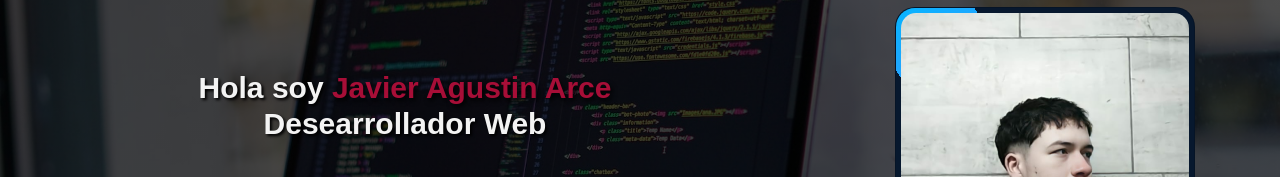
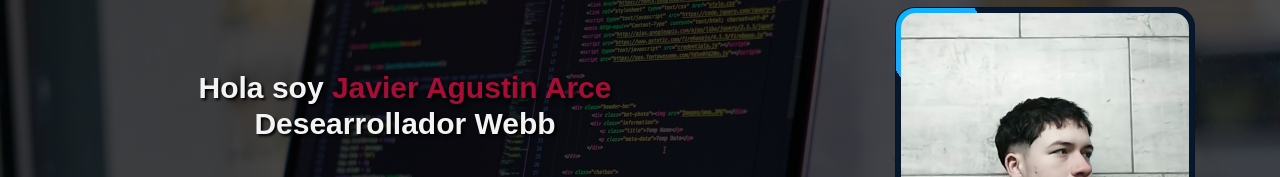
Before and after one commit to javichho/Portafolio, a plain HTML site: page index.html in a window 1280 px wide. Shown: the part 194-371 px from the top of the page. Drawn offline with nearby package versions, Linux system fonts and the light colour scheme; a web font is replaced by a local one.

Commit message:
add chnaged

```diff
--- a/index.html
+++ b/index.html
@@ -66,7 +66,7 @@
       </div>
        <div class="inicio-informacion">
          <h2 class="titulo-inicio">Hola soy <span class="nombre-span">Javier Agustin Arce </span>
-          Desearrollador Web</h2>
+          Desearrollador Webb</h2>
          <p class="parrafo-inicio">Lorem ipsum dolor sit amet consectetur adipisicing elit. Amet ipsam excepturi ullam nisi mollitia veritatis doloribus quia quaerat. Accusantium impedit et dicta culpa eaque laudantium hic quas delectus nobis placeat. Maiores, qui recusandae, e
           </p>
           <button class="button" type="button">
```
